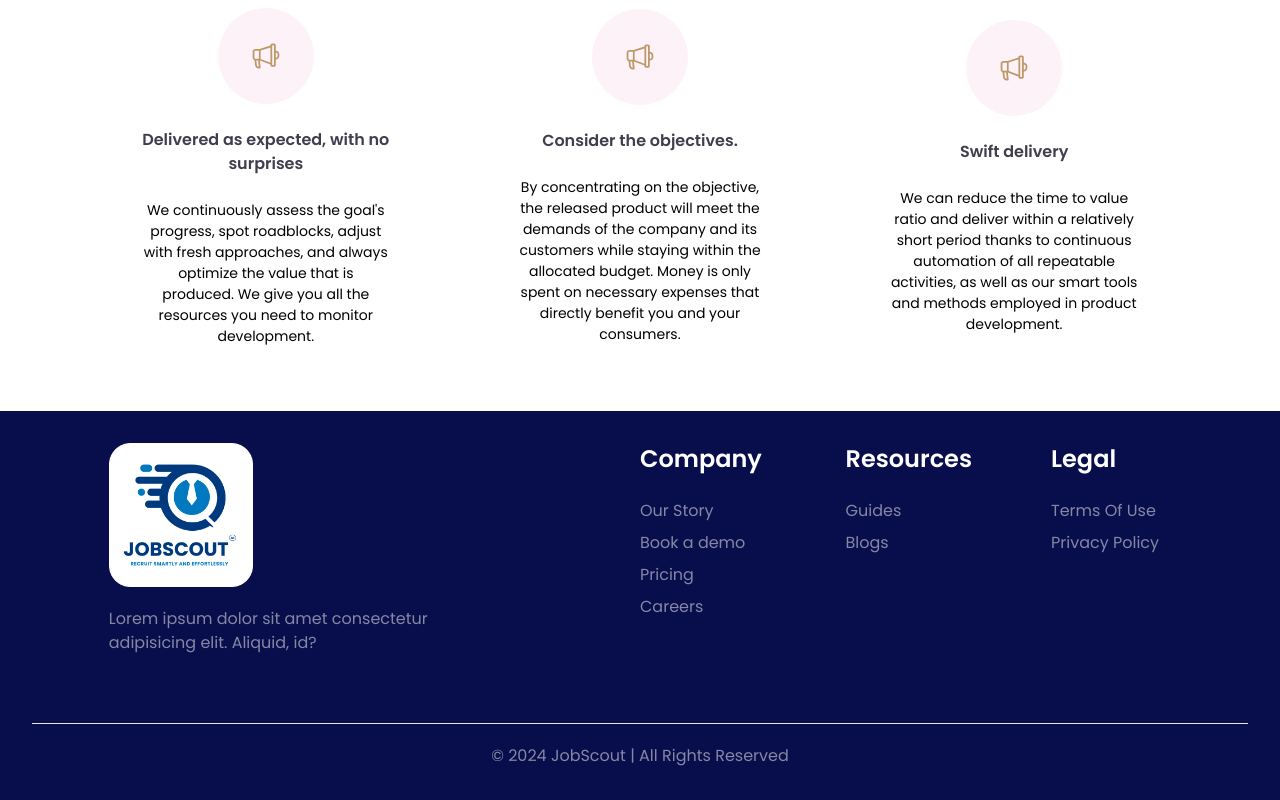
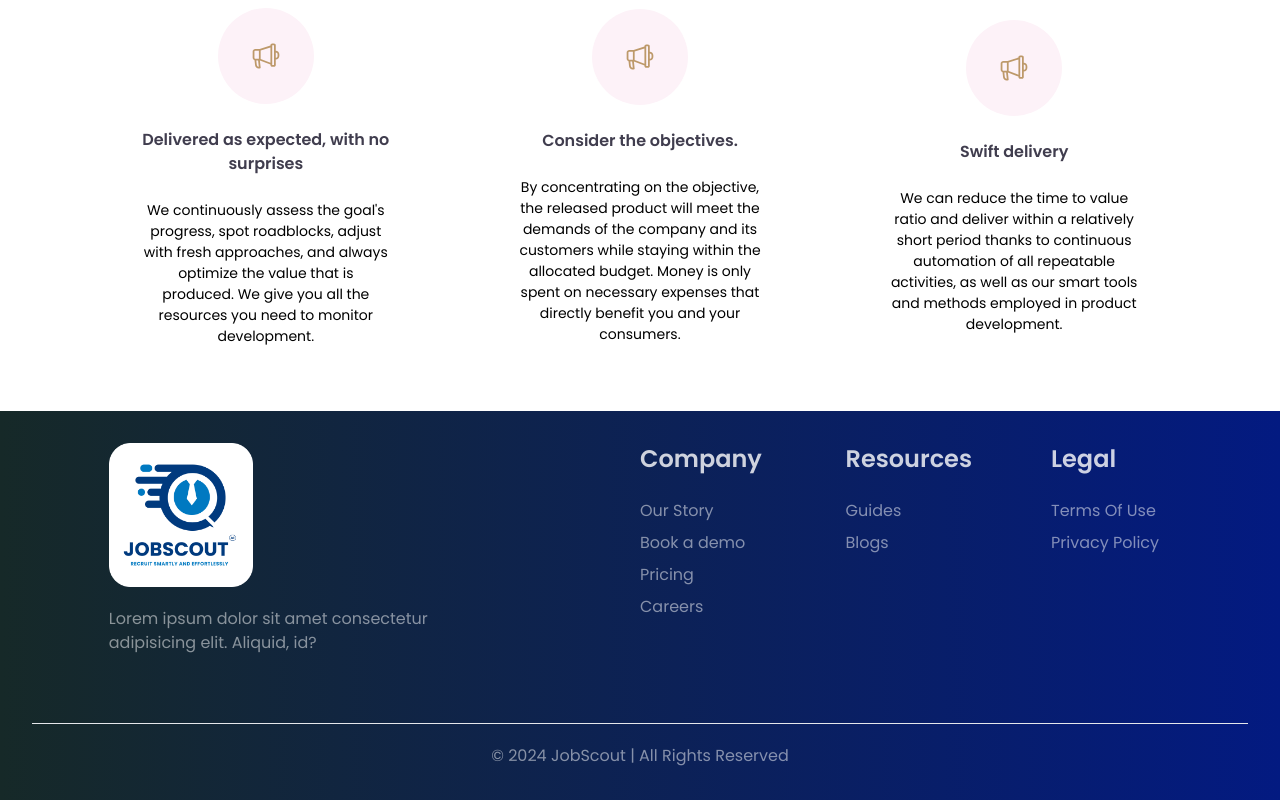
Before and after one commit to job-scout/jobscout-b2b-landingpage, a Next.js app: page / in a window 1280 px wide. Shown: the part 5894-6694 px from the top of the page. Built offline with nearby package versions, Linux system fonts and the light colour scheme.

Commit message:
footer color update

```diff
--- a/components/Footer.jsx
+++ b/components/Footer.jsx
@@ -11,7 +11,7 @@ const Footer = () => {
 	// console.log(router.asPath);
 
 	return (
-		<div className="bg-primary px-4 lg:px-8 lg:py-8 pt-4 pb-8  text-white">
+		<div className="calm-darya px-4 lg:px-8 lg:py-8 pt-4 pb-8  text-white">
 			<div className="container mx-auto lg:w-[90%] 2xl:w-[80%]  w-full justify-between sm:flex  pb-12">
 				<div
 					className="flex flex-col  space-y-5 lg:items-start lg:justify-start lg:w-[40%]  lg:mt-0 mt-12 px-4 "
@@ -28,7 +28,7 @@ const Footer = () => {
 				</div>
 				<div className="mx-4 mt-10  gap-6   lg:mx-0 lg:mt-0 lg:flex lg:flex-row  flex flex-col space-y-7 lg:space-y-0 lg:w-[50%] ">
 					<div className="flex flex-col gap-3 lg:w-[40%]">
-						<p className="font-semibold text-2xl mb-3">
+						<p className="font-semibold text-2xl mb-3 text-white/80">
 							Company
 						</p>
 						<div className="flex flex-col gap-2">
@@ -60,7 +60,7 @@ const Footer = () => {
 
 					</div>
 					<div className="flex flex-col gap-3 lg:w-[40%]">
-						<p className="font-semibold text-2xl mb-3 ">Resources</p>
+						<p className="font-semibold text-2xl mb-3 text-white/80">Resources</p>
 						<div className="flex flex-col gap-2">
 							<Link
 								className="text-white/50 hover:text-white"
@@ -80,7 +80,7 @@ const Footer = () => {
 					</div>
 
 					<div className="flex flex-col gap-3 lg:w-[30%]">
-						<p className="font-semibold text-2xl mb-3 ">Legal</p>
+						<p className="font-semibold text-2xl mb-3 text-white/80">Legal</p>
 						<div className="flex flex-col gap-2">
 							{/*	{FOOTER_LINKS.contact.map((com, index) => (
 								<div
--- a/styles/globals.css
+++ b/styles/globals.css
@@ -69,3 +69,8 @@ body {
 	background-clip: text;
 	color: transparent;
 }
+
+
+.calm-darya {
+  background: linear-gradient(to left, #031a81, #162928);
+}
```
